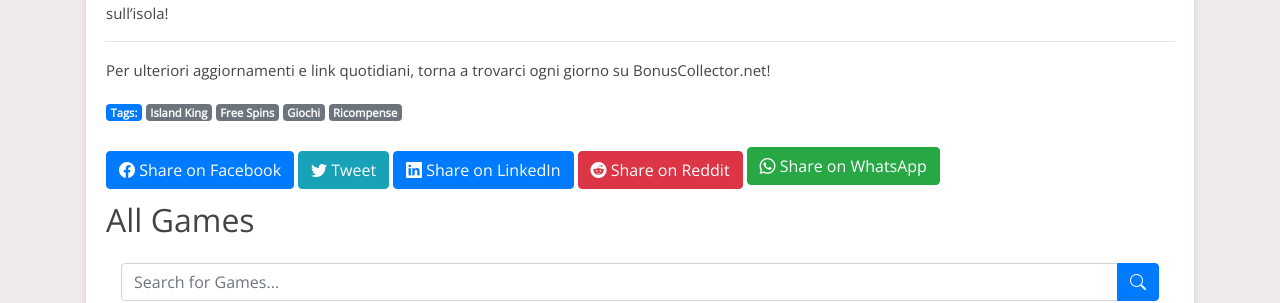
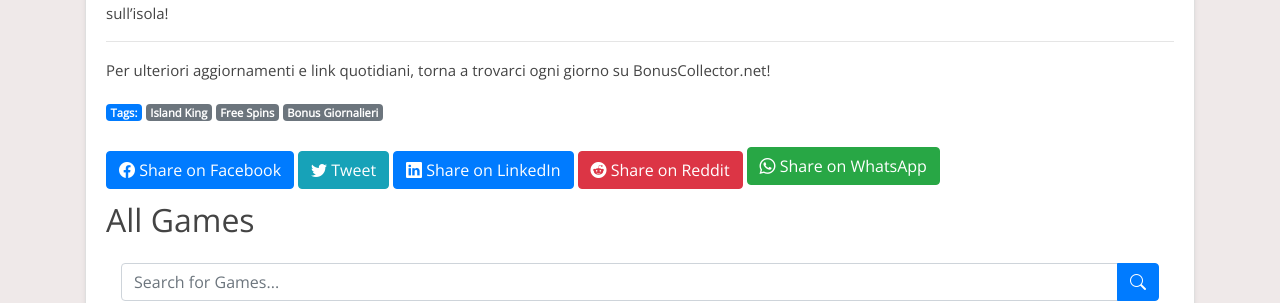
Before and after one commit to Prollad99/bs-net, a Jekyll site: the page built from it/_posts/2024-07-23-island-king.md, in a window 1280 px wide and 900 px high, scrolled down 8004 px. Shown: the part 155-458 px from the top of the window. Built offline with Jekyll 4.4.1, drawn with Linux system fonts in a browser that asks for light colours; nearby versions of some CDN libraries; comment, search, counter and statistics services are not loaded.

Commit message:
Update 2024-07-23-island-king.md

```diff
--- a/it/_posts/2024-07-23-island-king.md
+++ b/it/_posts/2024-07-23-island-king.md
@@ -2,7 +2,7 @@
 layout: post
 title: "Island King Free Spins: Ottieni i tuoi giri gratuiti giornalieri!"
 date: 2024-07-23
-tags: [Island King, Free Spins, Giochi, Ricompense]
+tags: [Island King, Free Spins, Bonus Giornalieri]
 author: BonusCollector.net
 description: "Scopri come ottenere giri gratuiti giornalieri per Island King e massimizza le tue ricompense nel gioco!"
 lang: it
```
